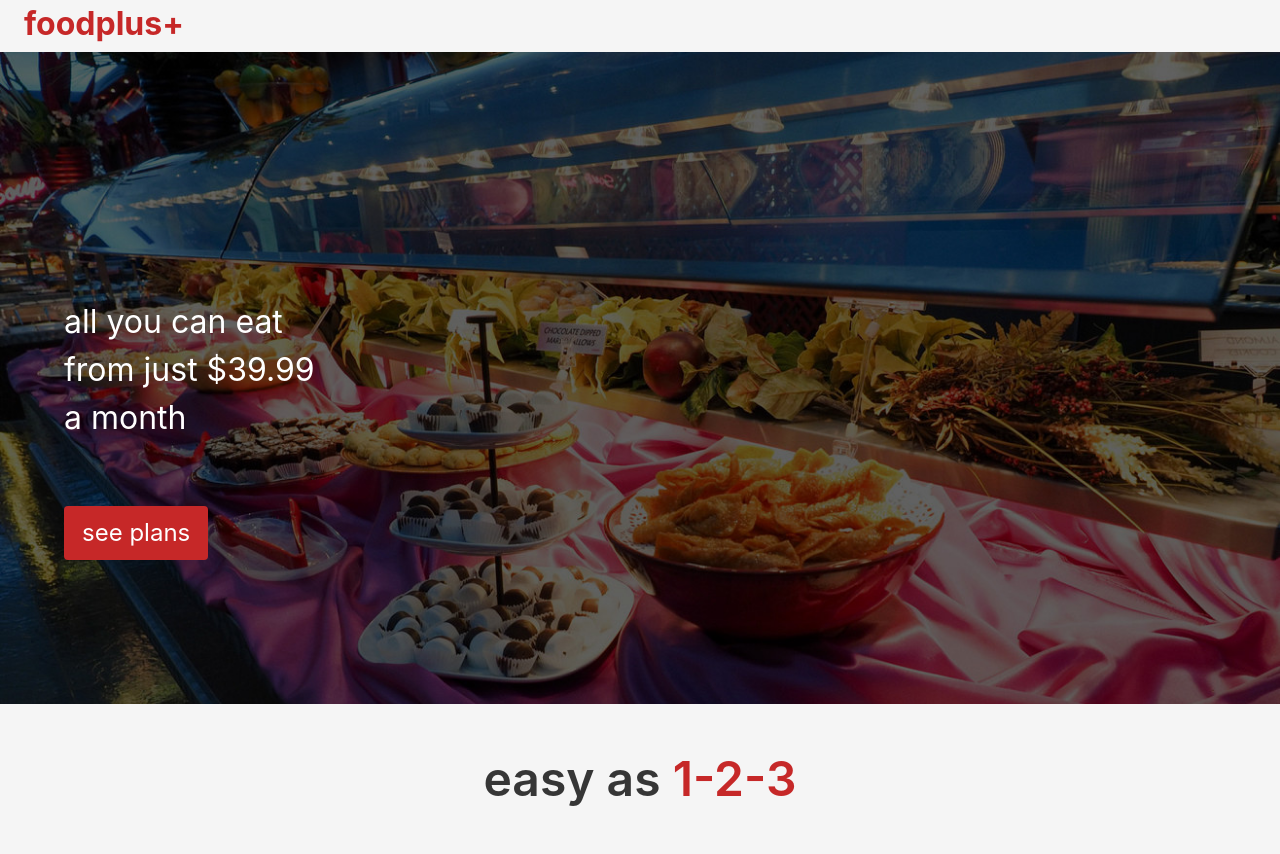
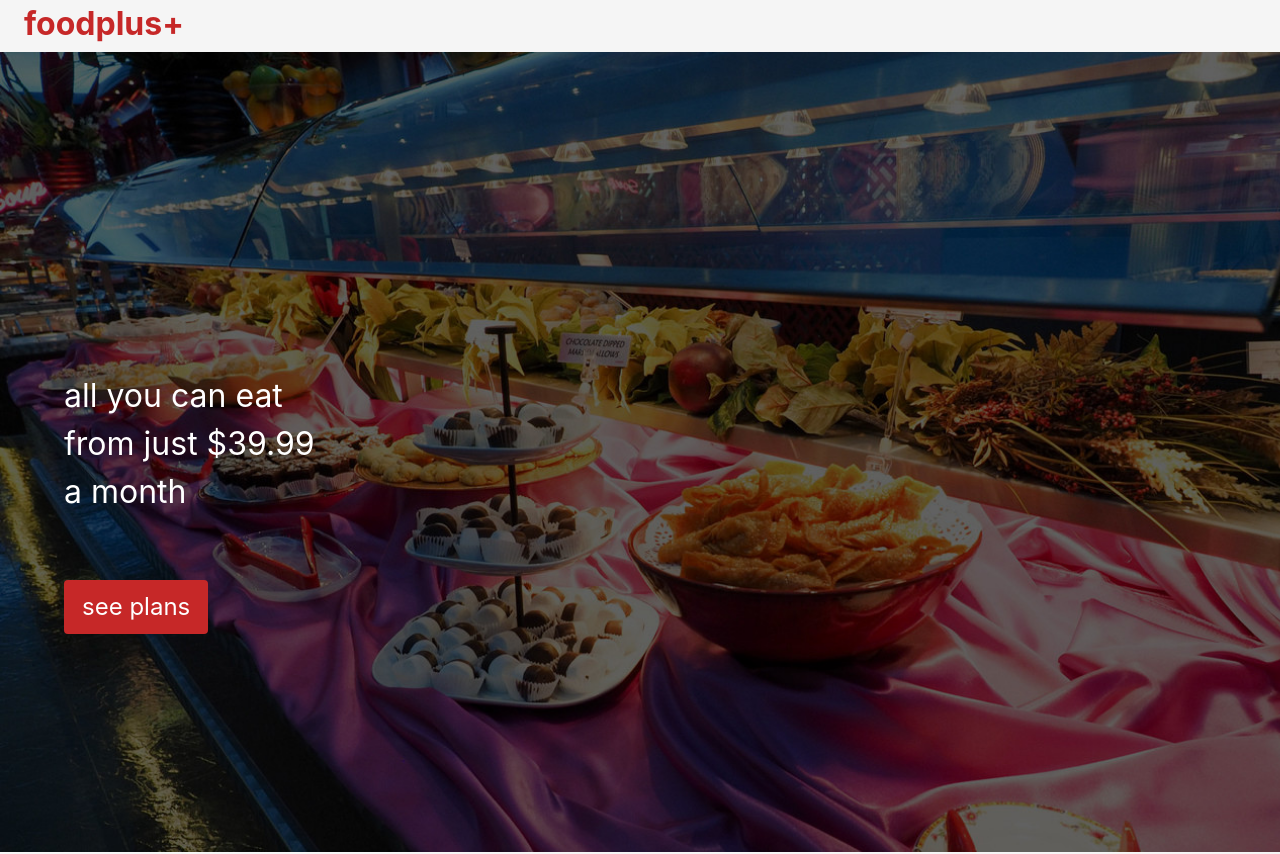
Before and after one commit to jorgebeauregard/foodplus, a React (Create React App) app: page / in a window 1280 px wide. Shown: the top 854 px of the page. Built offline with nearby package versions, Linux system fonts and the light colour scheme.

Commit message:
Typography changes

```diff
--- a/src/components/HeroSection.jsx
+++ b/src/components/HeroSection.jsx
@@ -3,7 +3,7 @@ import Fade from 'react-reveal/Fade';
 
 const HeroSection = () => {
     return (
-        <section className="hero has-background-buffet is-medium">
+        <section className="hero has-background-buffet is-fullheight">
             <div className="hero-body">
                 <div className="container">
                     <div className="columns is-multiline">
```
